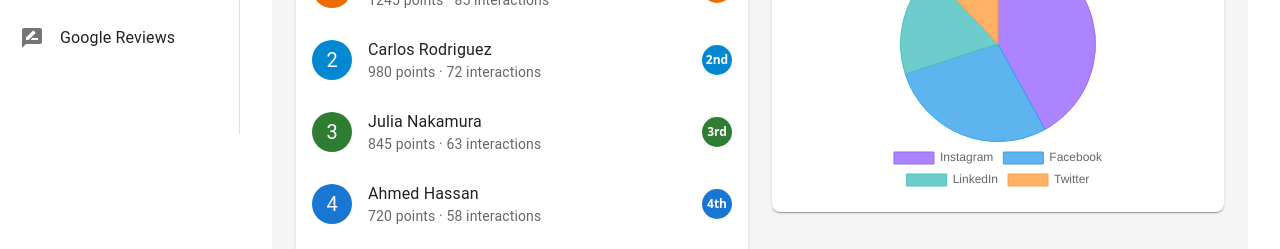
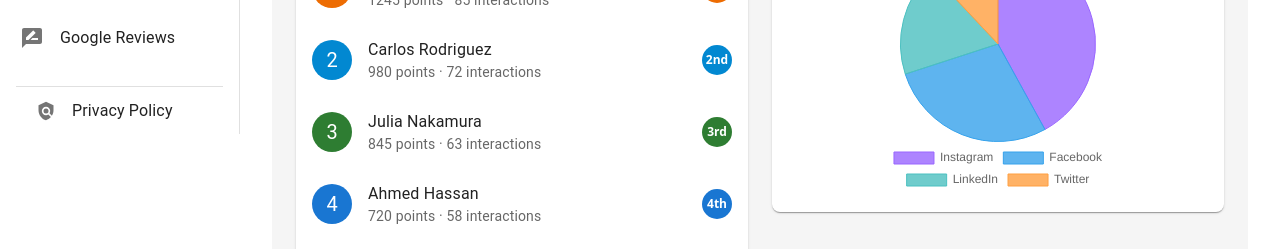
Before and after one commit to ComercialTurbinado/socialpartner, a React (Vite) app: page / in a window 1280 px wide. Shown: the part 666-915 px from the top of the page. Built offline with nearby package versions, Linux system fonts and the light colour scheme.

Commit message:
privacy and terms

```diff
--- a/src/App.tsx
+++ b/src/App.tsx
@@ -13,6 +13,8 @@ import GoogleConnect from './components/GoogleConnect';
 import FacebookPosts from './components/FacebookPosts';
 import TwitterPosts from './components/TwitterPosts';
 import LinkedInPosts from './components/LinkedInPosts';
+import PrivacyPolicy from './components/PrivacyPolicy';
+import TermsOfService from './components/TermsOfService';
 import { Box } from '@mui/material';
 import './App.css';
 
@@ -52,6 +54,8 @@ function App() {
             <Route path="/linkedin/posts" element={<LinkedInPosts />} />
             <Route path="/google-reviews" element={<GoogleReviews />} />
             <Route path="/google" element={<GoogleConnect />} />
+            <Route path="/privacy-policy" element={<PrivacyPolicy />} />
+            <Route path="/terms-of-service" element={<TermsOfService />} />
           </Routes>
         </Box>
       </Box>
--- a/src/components/Sidebar.tsx
+++ b/src/components/Sidebar.tsx
@@ -31,7 +31,9 @@ import {
   RateReview as ReviewsIcon,
   ExpandLess,
   ExpandMore,
-  PhotoLibrary
+  PhotoLibrary,
+  Policy as PolicyIcon
+
 } from '@mui/icons-material';
 
 interface SidebarProps {
@@ -220,6 +222,53 @@ const Sidebar = ({ open, onToggle }: SidebarProps) => {
             );
           })}
         </List>
+
+        {/* Footer with Privacy Policy link */}
+        <Box sx={{ mt: 'auto', p: 2 }}>
+          <Divider />
+          <ListItem disablePadding>
+            <ListItemButton
+              component={Link}
+              to="/privacy-policy"
+              sx={{
+                minHeight: 48,
+                px: 2.5,
+              }}
+            >
+              <ListItemIcon
+                sx={{
+                  minWidth: 0,
+                  mr: 2,
+                  justifyContent: 'center',
+                }}
+              >
+                <PolicyIcon fontSize="small" />
+              </ListItemIcon>
+              <ListItemText primary="Privacy Policy" />
+            </ListItemButton>
+          </ListItem>
+          <ListItem disablePadding>
+            <ListItemButton
+              component={Link}
+              to="/terms-of-service"
+              sx={{
+                minHeight: 48,
+                px: 2.5,
+              }}
+            >
+              <ListItemIcon
+                sx={{
+                  minWidth: 0,
+                  mr: 2,
+                  justifyContent: 'center',
+                }}
+              >
+                <PolicyIcon fontSize="small" />
+              </ListItemIcon>
+              <ListItemText primary="Terms of Service" />
+            </ListItemButton>
+          </ListItem>
+        </Box>
       </Drawer>
     </>
   );
```
